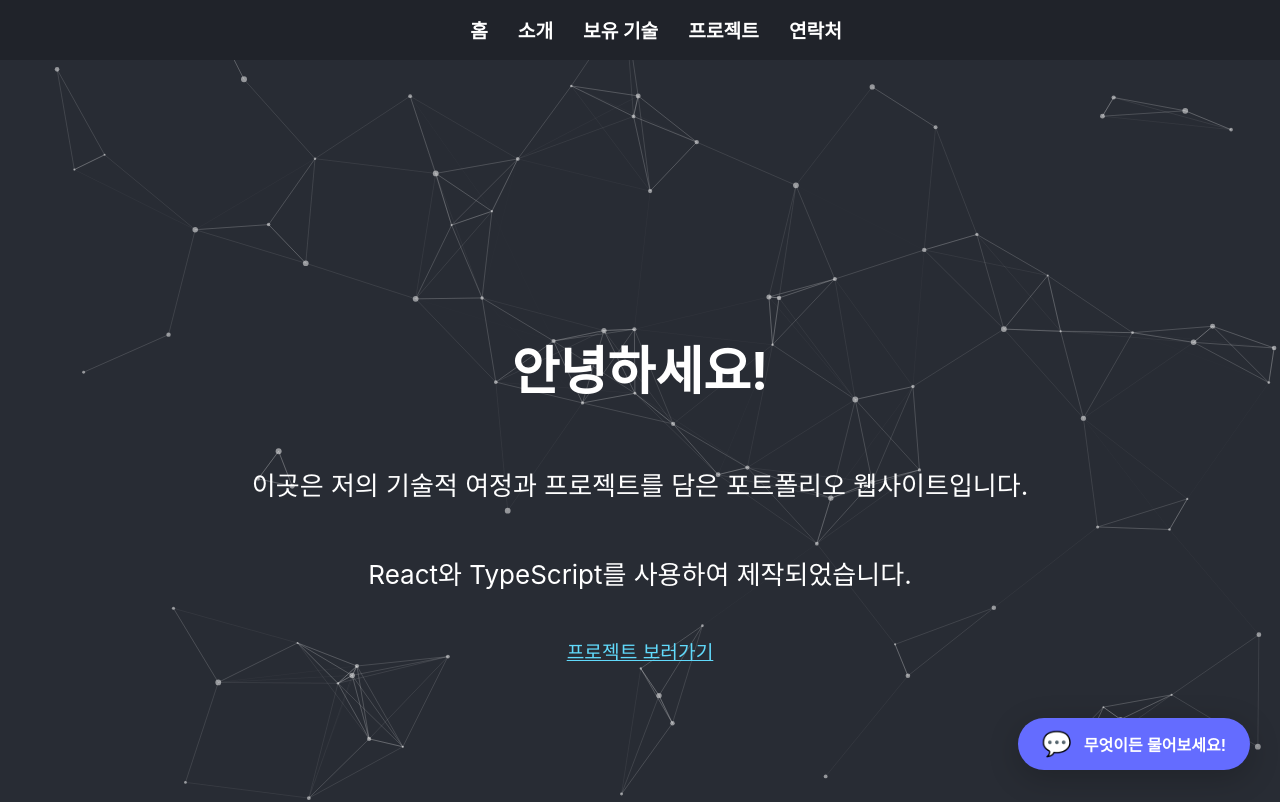
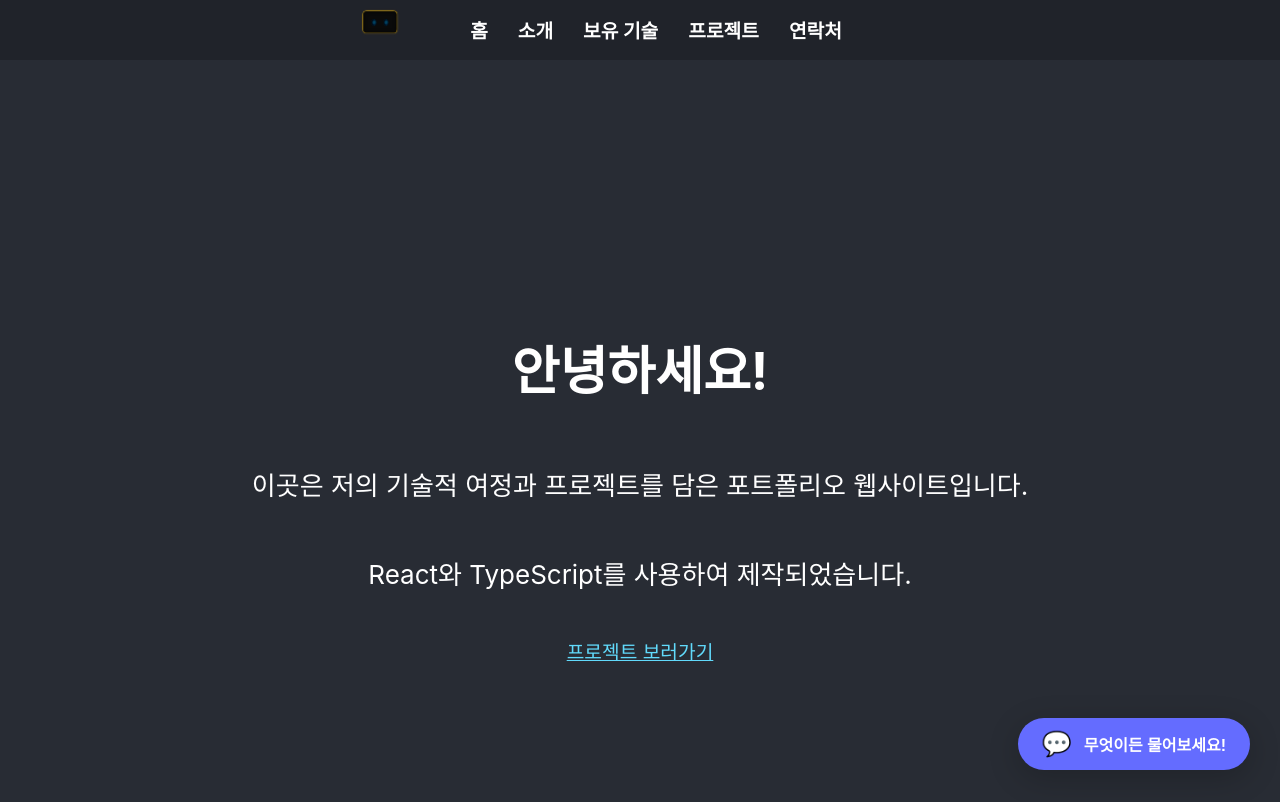
Before and after one commit to 205PreDev/Portfolio, a React (Create React App) app: page / in a window 1280 px wide. Shown: the top 802 px of the page. Built offline with nearby package versions, Linux system fonts and the light colour scheme; no server answers.

Commit message:
ai 얼굴 삽입

```diff
--- a/src/App.tsx
+++ b/src/App.tsx
@@ -5,7 +5,7 @@ import About from './components/About';
 import Contact from './components/Contact';
 import ProjectCard from './components/ProjectCard';
 import TechBadge from './components/TechBadge';
-import ParticleBackground from './components/ParticleBackground'; // Import particles
+import AIFace from './components/AIFace';
 import Chatbot from './components/Chatbot/Chatbot';
 
 function App() {
@@ -15,6 +15,7 @@ function App() {
 
   return (
     <div className="App">
+      <title>이영호의 포트폴리오</title>
       {/* Navigation */}
       <nav className="main-nav">
         <a href="#home">홈</a>
@@ -26,7 +27,7 @@ function App() {
 
       {/* Home Section */}
       <header id="home" className="App-header">
-        <ParticleBackground />
+        <AIFace />
         <div className="header-content">
           <h1>안녕하세요!</h1>
           <p>이곳은 저의 기술적 여정과 프로젝트를 담은 포트폴리오 웹사이트입니다.</p>
@@ -69,7 +70,7 @@ function App() {
       </main>
 
       <footer className="app-footer">
-        <p>&copy; 2024. All rights reserved.</p>
+        <p>&copy; 2026. All rights reserved.</p>
       </footer>
       <Chatbot />
     </div>
--- /dev/null
+++ b/src/components/AIFace.css
@@ -0,0 +1,130 @@
+/* 홈 화면에서 큰 사이즈 */
+.ai-face-wrapper {
+  position: fixed;
+  top: 50%;
+  left: 50%;
+  transform: translate(-50%, -50%);
+  z-index: 1;
+  pointer-events: none;
+  transition: all 0.5s cubic-bezier(0.4, 0, 0.2, 1);
+}
+
+/* 스크롤 시 네비게이션으로 이동 */
+.ai-face-wrapper.minimized {
+  position: fixed;
+  top: 22px;
+  left: 100px;
+  transform: translate(0, -50%) scale(0.06);
+  z-index: 1001;
+}
+
+.ai-face-eve {
+  transition: transform 0.1s ease-out;
+}
+
+/* 가로로 긴 둥근 직사각형 */
+.eve-head {
+  width: 70vh;
+  height: 45vh;
+  max-width: 700px;
+  max-height: 450px;
+  min-width: 400px;
+  min-height: 260px;
+  border-radius: 60px;
+  background: #0a0a0a;
+  position: relative;
+
+  /* 노란 테두리 */
+  box-shadow:
+    0 0 0 8px #ffc107,
+    0 0 40px rgba(255, 193, 7, 0.3),
+    inset 0 0 60px rgba(0, 0, 0, 0.8);
+}
+
+/* 눈 컨테이너 */
+.eve-eyes {
+  position: absolute;
+  top: 50%;
+  left: 50%;
+  transform: translate(-50%, -50%);
+  display: flex;
+  gap: 100px;
+}
+
+/* 개별 눈 - 점들의 컨테이너 */
+.eve-eye {
+  width: 100px;
+  height: 140px;
+  position: relative;
+  transition: transform 0.08s ease-out;
+}
+
+/* 개별 점 */
+.eye-dot {
+  position: absolute;
+  background: #00bfff;
+  border-radius: 50%;
+  transform: translate(-50%, -50%);
+  box-shadow: 0 0 8px rgba(0, 191, 255, 0.8);
+}
+
+/* 테두리 글로우 펄스 */
+@keyframes borderGlow {
+  0%, 100% {
+    box-shadow:
+      0 0 0 8px #ffc107,
+      0 0 40px rgba(255, 193, 7, 0.3),
+      inset 0 0 60px rgba(0, 0, 0, 0.8);
+  }
+  50% {
+    box-shadow:
+      0 0 0 8px #ffca28,
+      0 0 60px rgba(255, 193, 7, 0.5),
+      inset 0 0 60px rgba(0, 0, 0, 0.8);
+  }
+}
+
+.eve-head {
+  animation: borderGlow 3s ease-in-out infinite;
+}
+
+/* 점 글로우 펄스 */
+@keyframes dotGlow {
+  0%, 100% {
+    box-shadow: 0 0 8px rgba(0, 191, 255, 0.8);
+    opacity: 0.9;
+  }
+  50% {
+    box-shadow: 0 0 12px rgba(0, 191, 255, 1);
+    opacity: 1;
+  }
+}
+
+.eye-dot {
+  animation: dotGlow 2s ease-in-out infinite;
+}
+
+/* 깜빡임 - 눈 전체가 세로로 줄어듦 */
+@keyframes blink {
+  0%, 94%, 100% {
+    transform: translate(-50%, -50%) scaleY(1);
+    opacity: 1;
+  }
+  96%, 98% {
+    transform: translate(-50%, -50%) scaleY(0.1);
+    opacity: 0.5;
+  }
+}
+
+.eve-eye {
+  animation: eyeBlink 5s ease-in-out infinite;
+}
+
+@keyframes eyeBlink {
+  0%, 94%, 100% {
+    transform: scaleY(1);
+  }
+  96%, 98% {
+    transform: scaleY(0.1);
+  }
+}
--- /dev/null
+++ b/src/components/AIFace.tsx
@@ -0,0 +1,122 @@
+import React, { useState, useEffect, useMemo } from 'react';
+import './AIFace.css';
+
+const AIFace: React.FC = () => {
+  const [mousePos, setMousePos] = useState({ x: 0, y: 0 });
+  const [isMinimized, setIsMinimized] = useState(false);
+
+  useEffect(() => {
+    const handleMouseMove = (e: MouseEvent) => {
+      const centerX = window.innerWidth / 2;
+      const centerY = window.innerHeight / 2;
+
+      const rotateY = ((e.clientX - centerX) / centerX) * 12;
+      const rotateX = ((centerY - e.clientY) / centerY) * 8;
+
+      setMousePos({ x: rotateX, y: rotateY });
+    };
+
+    const handleScroll = () => {
+      const homeSection = document.getElementById('home');
+      if (homeSection) {
+        const rect = homeSection.getBoundingClientRect();
+        const threshold = window.innerHeight * 0.7; // 홈 화면의 30% 벗어나면
+        setIsMinimized(rect.bottom < threshold);
+      }
+    };
+
+    window.addEventListener('mousemove', handleMouseMove);
+    window.addEventListener('scroll', handleScroll);
+
+    return () => {
+      window.removeEventListener('mousemove', handleMouseMove);
+      window.removeEventListener('scroll', handleScroll);
+    };
+  }, []);
+
+  // 타원 형태로 점들 생성
+  const generateEyeDots = useMemo(() => {
+    const dots: { x: number; y: number; size: number }[] = [];
+    const radiusX = 40; // 타원 가로 반지름
+    const radiusY = 60; // 타원 세로 반지름
+
+    // 타원 내부에 점들 배치
+    for (let y = -radiusY; y <= radiusY; y += 8) {
+      for (let x = -radiusX; x <= radiusX; x += 8) {
+        // 타원 방정식: (x/a)^2 + (y/b)^2 <= 1
+        const normalizedX = x / radiusX;
+        const normalizedY = y / radiusY;
+        if (normalizedX * normalizedX + normalizedY * normalizedY <= 1) {
+          // 중심에 가까울수록 큰 점
+          const distFromCenter = Math.sqrt(normalizedX * normalizedX + normalizedY * normalizedY);
+          const size = 4 + (1 - distFromCenter) * 3;
+          dots.push({ x, y, size });
+        }
+      }
+    }
+    return dots;
+  }, []);
+
+  const eyeOffsetX = mousePos.y * 0.3;
+  const eyeOffsetY = -mousePos.x * 0.3;
+
+  return (
+    <div className={`ai-face-wrapper ${isMinimized ? 'minimized' : ''}`}>
+      <div
+        className="ai-face-eve"
+        style={{
+          transform: isMinimized
+            ? 'none'
+            : `perspective(1000px) rotateX(${mousePos.x}deg) rotateY(${mousePos.y}deg)`
+        }}
+      >
+        <div className="eve-head">
+          <div className="eve-eyes">
+            {/* 왼쪽 눈 */}
+            <div
+              className="eve-eye"
+              style={{
+                transform: `translate(${eyeOffsetX}px, ${eyeOffsetY}px)`
+              }}
+            >
+              {generateEyeDots.map((dot, i) => (
+                <div
+                  key={i}
+                  className="eye-dot"
+                  style={{
+                    left: `calc(50% + ${dot.x}px)`,
+                    top: `calc(50% + ${dot.y}px)`,
+                    width: dot.size,
+                    height: dot.size,
+                  }}
+                />
+              ))}
+            </div>
+            {/* 오른쪽 눈 */}
+            <div
+              className="eve-eye"
+              style={{
+                transform: `translate(${eyeOffsetX}px, ${eyeOffsetY}px)`
+              }}
+            >
+              {generateEyeDots.map((dot, i) => (
+                <div
+                  key={i}
+                  className="eye-dot"
+                  style={{
+                    left: `calc(50% + ${dot.x}px)`,
+                    top: `calc(50% + ${dot.y}px)`,
+                    width: dot.size,
+                    height: dot.size,
+                  }}
+                />
+              ))}
+            </div>
+          </div>
+        </div>
+      </div>
+    </div>
+  );
+};
+
+export default AIFace;
```
